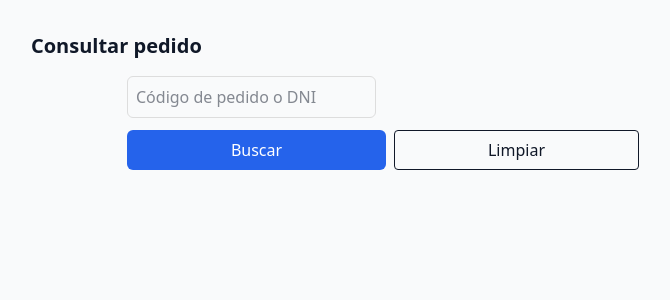
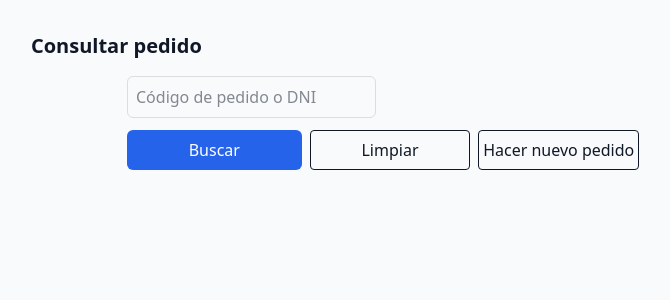
Before and after one commit to andycodev/suministros-front, a Vue app: page /tracking in a window 1280 px wide. Shown: the top 300 px of the page, without its empty margins (257-927 px from the left). Built offline with nearby package versions, Linux system fonts and the light colour scheme.

Commit message:
changes base

```diff
--- a/src/modules/tracking/views/TrackOrderView.vue
+++ b/src/modules/tracking/views/TrackOrderView.vue
@@ -8,6 +8,7 @@
             <div class="flex gap-2">
                 <button class="btn-primary flex-1" @click="search">Buscar</button>
                 <button class="border rounded flex-1" @click="clear">Limpiar</button>
+                <button class="border rounded flex-1" @click="newOrder">Hacer nuevo pedido</button>
             </div>
 
             <OrderResult v-if="order" :order="order" />
@@ -20,7 +21,9 @@
 <script setup lang="ts">
 import { ref } from 'vue'
 import OrderResult from '../components/OrderResult.vue'
+import { useRouter } from 'vue-router'
 
+const router = useRouter()
 const query = ref('')
 const order = ref<any | null>(null)
 const queried = ref(false)
@@ -41,6 +44,10 @@ function clear() {
     order.value = null
     queried.value = false
 }
+
+function newOrder() {
+    router.push('/order')
+}
 </script>
 
 <style scoped>
```
